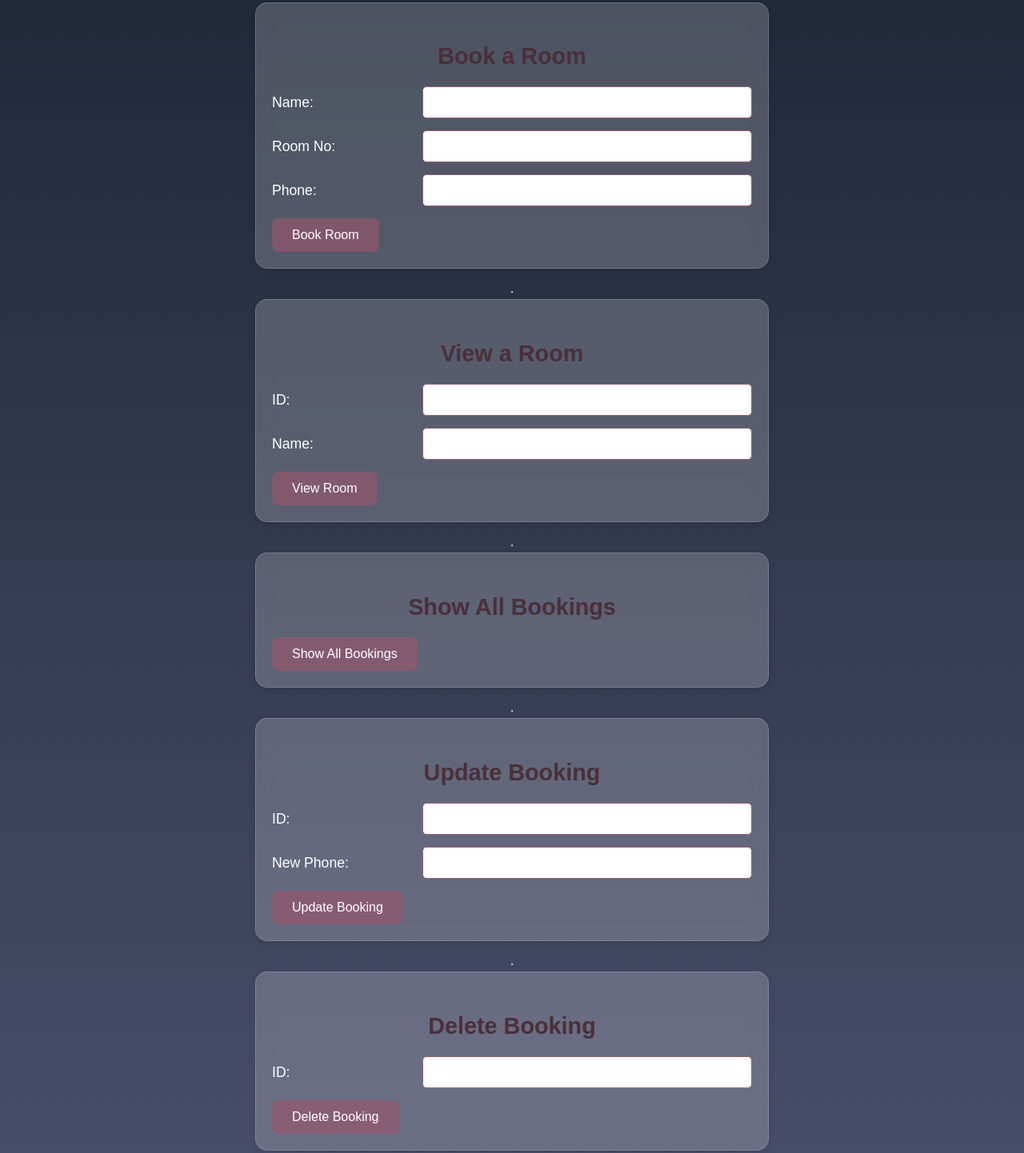
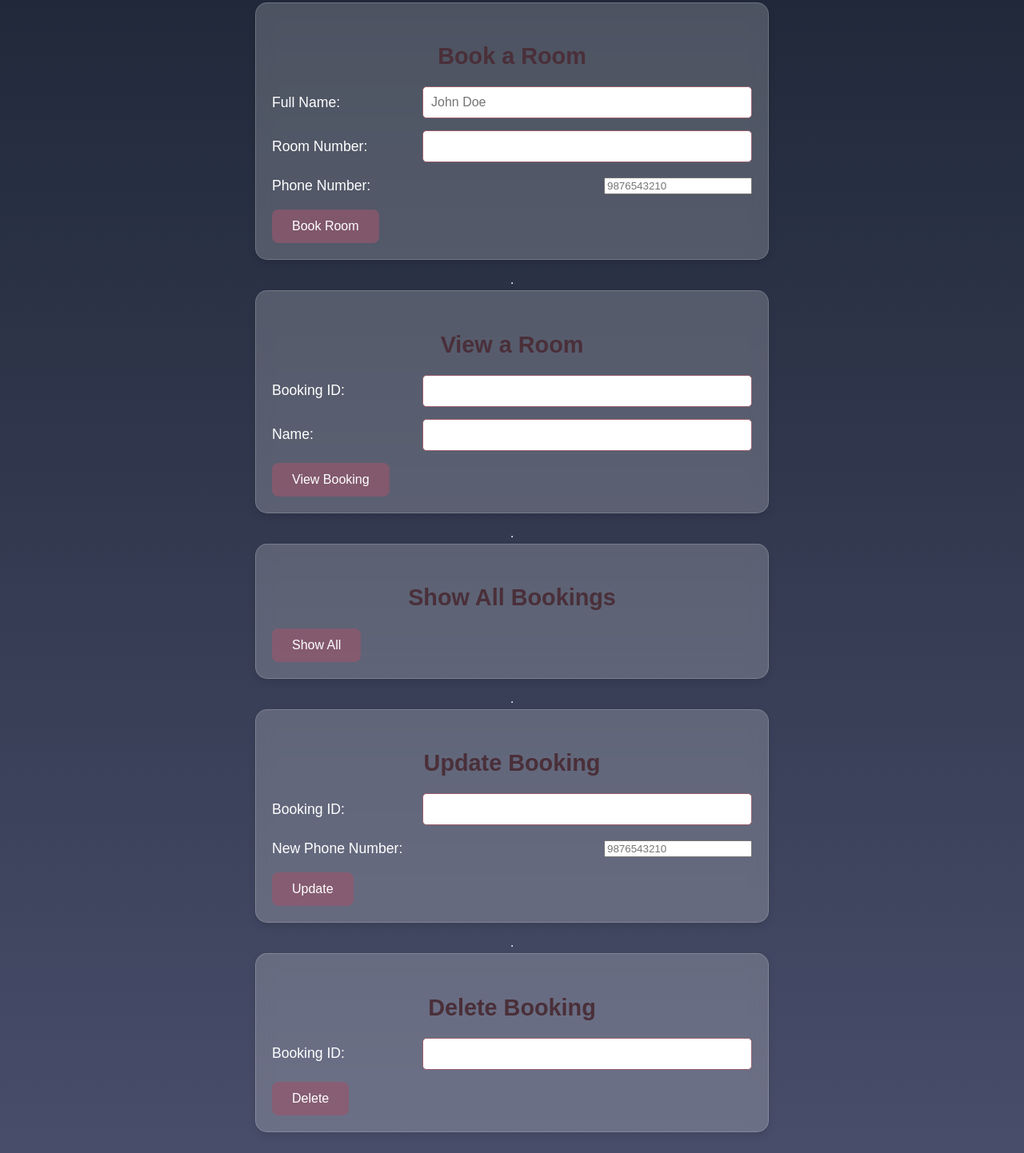
Before and after one commit to deven972004/Hotel-Management-System, a plain HTML site: page index.html in a window 1280 px wide. Shown: the part 265-1707 px from the top of the page at 80% size. Drawn offline with nearby package versions, Linux system fonts and the light colour scheme.

Commit message:
Update index.html

```diff
--- a/index.html
+++ b/index.html
@@ -3,12 +3,12 @@
 <head>
     <meta charset="UTF-8">
     <meta name="viewport" content="width=device-width, initial-scale=1.0">
-    <title>Hospitality Hub: Hotel Management Software</title>
+    <title>The Velvet Rose Inn - Hotel Booking</title>
     <link rel="stylesheet" href="NewFile1.css">
     <link href="https://fonts.googleapis.com/css2?family=Playfair+Display:wght@400;700&display=swap" rel="stylesheet">
-
 </head>
 <body>
+
 <header>
     <div class="container">
         <h1>The Velvet Rose Inn</h1>
@@ -26,20 +26,22 @@
 
 <main>
     <div class="container">
+
+        <!-- Book Room -->
         <section id="book" class="form-section">
             <h2>Book a Room</h2>
-                <form action="bookroom1" method="POST">
+            <form action="/bookroom" method="POST">
                 <div class="form-group">
-                        <label for="name">Name:</label>
-                        <input type="text" id="name" name="name" required>
+                    <label for="name">Full Name:</label>
+                    <input type="text" id="name" name="name" placeholder="John Doe" required>
                 </div>
                 <div class="form-group">
-                        <label for="roomNo">Room No:</label>
-                        <input type="number" id="roomNo" name="roomNo" required>
+                    <label for="roomNo">Room Number:</label>
+                    <input type="number" id="roomNo" name="room_no" min="1" required>
                 </div>
                 <div class="form-group">
-                        <label for="phone">Phone:</label>
-                        <input type="text" id="phone" name="phone" required>
+                    <label for="phone">Phone Number:</label>
+                    <input type="tel" id="phone" name="phone" placeholder="9876543210" required>
                 </div>
                 <button type="submit">Book Room</button>
             </form>
@@ -47,60 +49,66 @@
 
         <hr>
 
+        <!-- View Room -->
         <section id="view" class="form-section">
             <h2>View a Room</h2>
-                <form action="viewroom" method="GET">
+            <form action="/viewroom" method="GET">
                 <div class="form-group">
-                        <label for="viewId">ID:</label>
+                    <label for="viewId">Booking ID:</label>
                     <input type="number" id="viewId" name="id" required>
                 </div>
                 <div class="form-group">
                     <label for="viewName">Name:</label>
                     <input type="text" id="viewName" name="name" required>
                 </div>
-                    <button type="submit">View Room</button>
+                <button type="submit">View Booking</button>
             </form>
         </section>
 
         <hr>
 
+        <!-- Show All Bookings -->
         <section id="show" class="form-section">
             <h2>Show All Bookings</h2>
-                <form action="showbookings" method="GET">
-                    <button type="submit">Show All Bookings</button>
+            <form action="/showallbooking" method="GET">
+                <button type="submit">Show All</button>
             </form>
         </section>
 
         <hr>
 
+        <!-- Update Booking -->
         <section id="update" class="form-section">
             <h2>Update Booking</h2>
-                <form id="updatebook" action="updatebooking" method="POST">
+            <form action="/updatebooking" method="POST">
                 <div class="form-group">
-                        <label for="updateId">ID:</label>
+                    <label for="updateId">Booking ID:</label>
                     <input type="number" id="updateId" name="id" required>
                 </div>
                 <div class="form-group">
-                        <label for="newPhone">New Phone:</label>
-                        <input type="text" id="newPhone" name="phone" required>
+                    <label for="newPhone">New Phone Number:</label>
+                    <input type="tel" id="newPhone" name="phone" placeholder="9876543210" required>
                 </div>
-                    <button type="submit">Update Booking</button>
+                <button type="submit">Update</button>
             </form>
         </section>
 
         <hr>
 
+        <!-- Delete Booking -->
         <section id="delete" class="form-section">
             <h2>Delete Booking</h2>
-                <form action="deletebooking" method="POST">
+            <form action="/deletebooking" method="POST">
                 <div class="form-group">
-                        <label for="deleteId">ID:</label>
+                    <label for="deleteId">Booking ID:</label>
                     <input type="number" id="deleteId" name="id" required>
                 </div>
-                    <button type="submit">Delete Booking</button>
+                <button type="submit" class="delete-btn">Delete</button>
             </form>
         </section>
+
     </div>
 </main>
+
 </body>
 </html>
```
Lines whose indentation alone changed are shown as unchanged.
